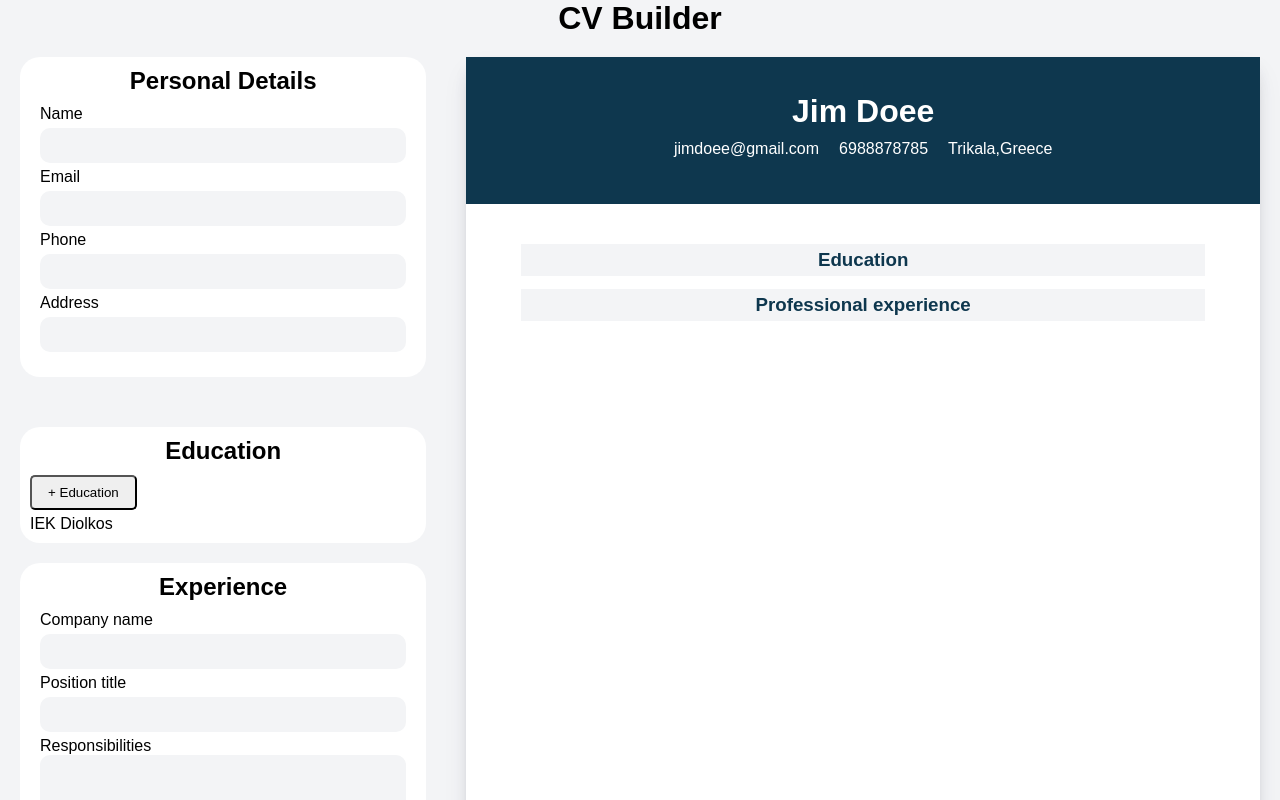
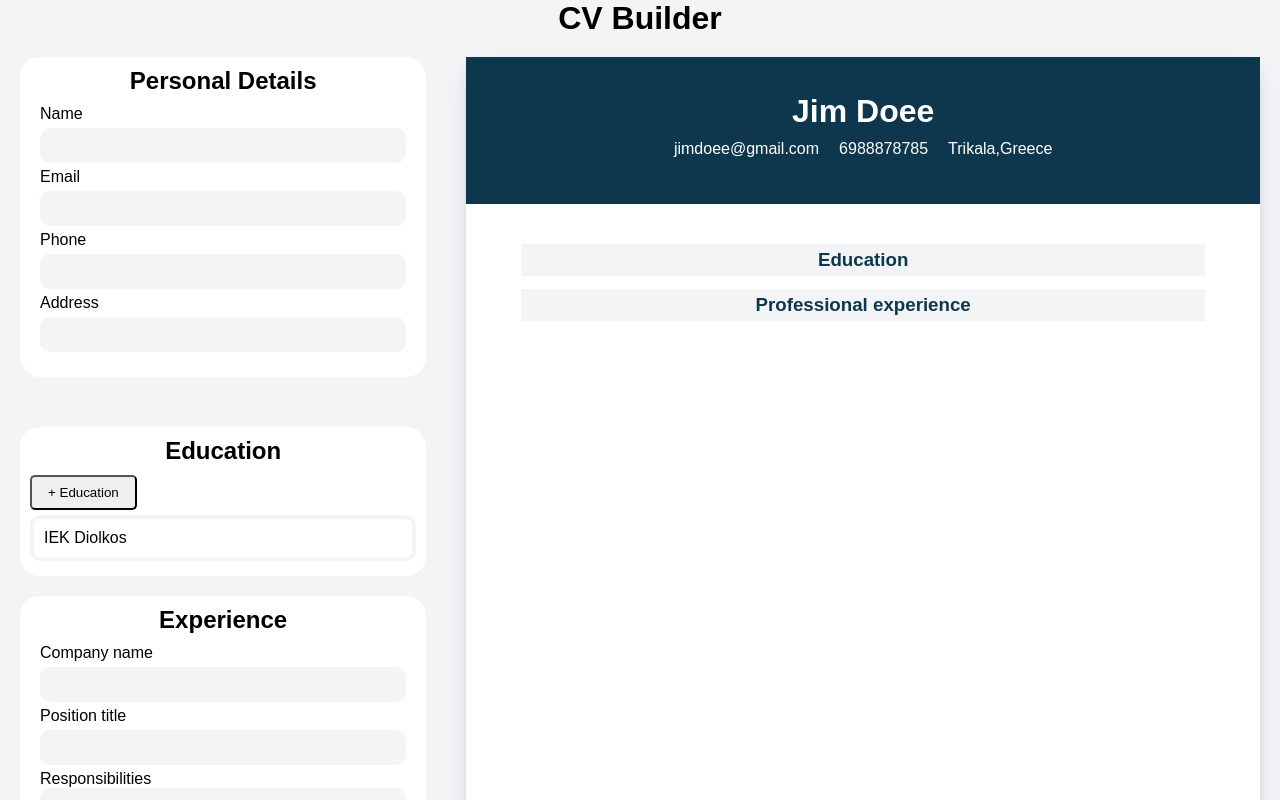
Before and after one commit to earnBill/reactCV, a React (Vite) app: page / in a window 1280 px wide. Shown: the top 800 px of the page. Built offline with nearby package versions, Linux system fonts and the light colour scheme.

Commit message:
fix education-section css

```diff
--- a/src/components/EducationExperienceForm.jsx
+++ b/src/components/EducationExperienceForm.jsx
@@ -21,7 +21,7 @@ export default function EducationExperienceForm({enableEducationForm, displaySty
     {renderEducation.education.map((ele,index) => {
       console.log(ele.schoolName);
       return (
-        <div key={index}>{ele.schoolName}</div>
+        <div key={index} className="education-entry">{ele.schoolName}</div>
       )
     })}
     </div>
--- a/src/index.css
+++ b/src/index.css
@@ -150,6 +150,15 @@ h2 {
 .education-section {
     margin-top: 40px;
 }
+.education-entry {
+    padding: 10px;
+    border: 4px solid #f3f4f6;
+    border-radius: 10px;
+    margin-bottom: 5px;
+}
+.education-entry:hover {
+    border: 4px solid lightgrey;
+}
 
 .education-info, .experience-info{
     display: flex;
```
